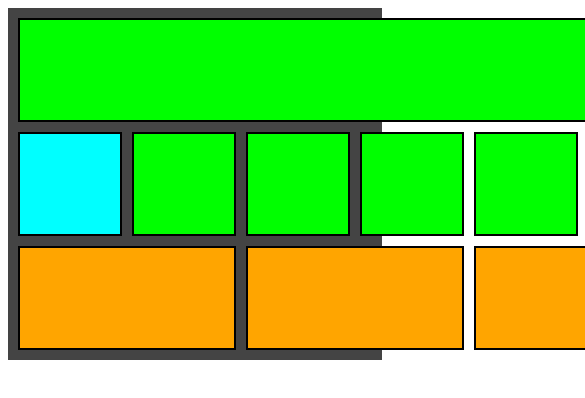
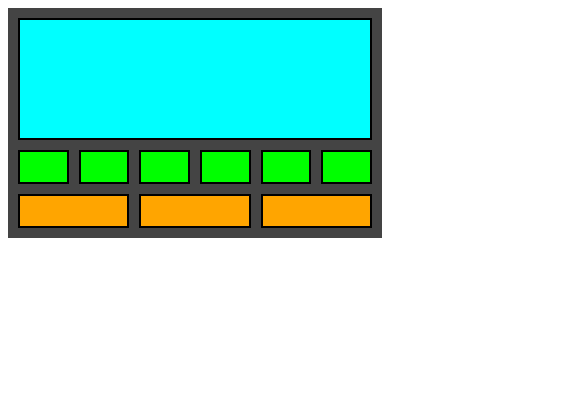
Before and after one commit to NickWheel/23.04.19, a plain HTML site: page index.html in a window 390 px wide. Shown: the top 398 px of the page, 585 px wide, since content can reach past the window. Drawn offline with Linux system fonts and the light colour scheme.

Commit message:
it seems dat its done!

```diff
--- a/styles/styles.scss
+++ b/styles/styles.scss
@@ -217,8 +217,8 @@
         margin: 0;
         padding: 10px;
         display: grid;
-        // grid-template-columns: 1fr 1fr 1fr 1fr 1fr 1fr;
-        // grid-template-rows: 1fr 1fr 1fr 1fr;
+        grid-template-columns: 1fr 1fr 1fr 1fr 1fr 1fr;
+        grid-template-rows: 1fr 1fr 1fr 1fr 1fr;
         grid-template-areas: 'b b b b b b'
                              'b b b b b b'
                              'b b b b b b'
@@ -229,17 +229,18 @@
 
         div{
             background-color: lime;
-            min-width: 100px;
-            min-height: 100px;
+            min-width: 30px;
+            min-height: 30px;
             border: 2px solid black;
 
             &:nth-child(2n) {
-                background-color: cyan;
+                background-color: lime;
             }
             &:nth-child(1) {
                 // grid-column-start: 1;
                 // grid-column-end: 2;
                 grid-area: b;
+                background-color: cyan;
             }
             &:nth-child(2) {
                 // grid-column-start: 2;
```
Also changed, not shown: styles/styles.css, 1 other file.
